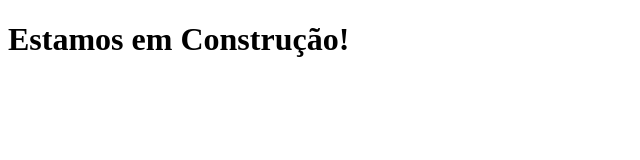
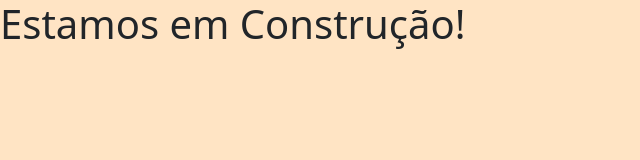
Before and after one commit to bertolaaline/portfolio-aline, a plain HTML site: page index.html in a window 1280 px wide. Shown: the whole page, without its empty margins (0-640 px from the left). Drawn offline with nearby package versions, Linux system fonts and the light colour scheme.

Commit message:
atualizando

```diff
--- a/css/styles.css
+++ b/css/styles.css
@@ -6,6 +6,16 @@
   box-sizing: border-box;
 }
 
+body,
+html,
+.container-construction {
+  min-height: 100vh;
+}
+
+.container-construction {
+  background-color: bisque;
+}
+
 .top {
   background-color: #9b59b6;
   font-family: sans-serif;
--- a/index.html
+++ b/index.html
@@ -5,8 +5,11 @@
   <meta http-equiv="X-UA-Compatible" content="IE=edge">
   <meta name="viewport" content="width=device-width, initial-scale=1.0">
   <title>Portifolio Aline</title>
+  <link rel="stylesheet" href="css/styles.css">
 </head>
 <body>
-  <h1>Estamos em Construção!</h1>
+  <div class="container-construction d-flex justify-end">
+    <h1>Estamos em Construção!</h1>
+  </div>
 </body>
 </html>
```
